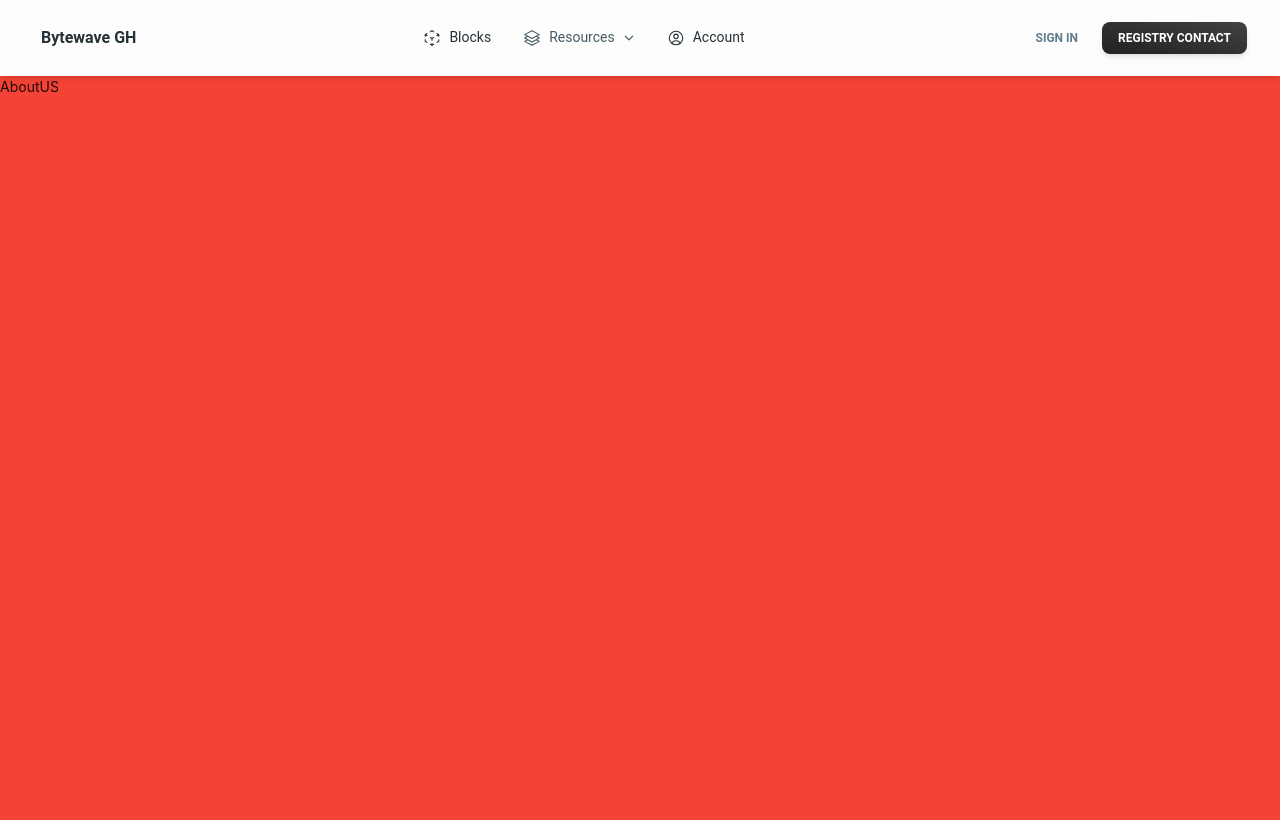
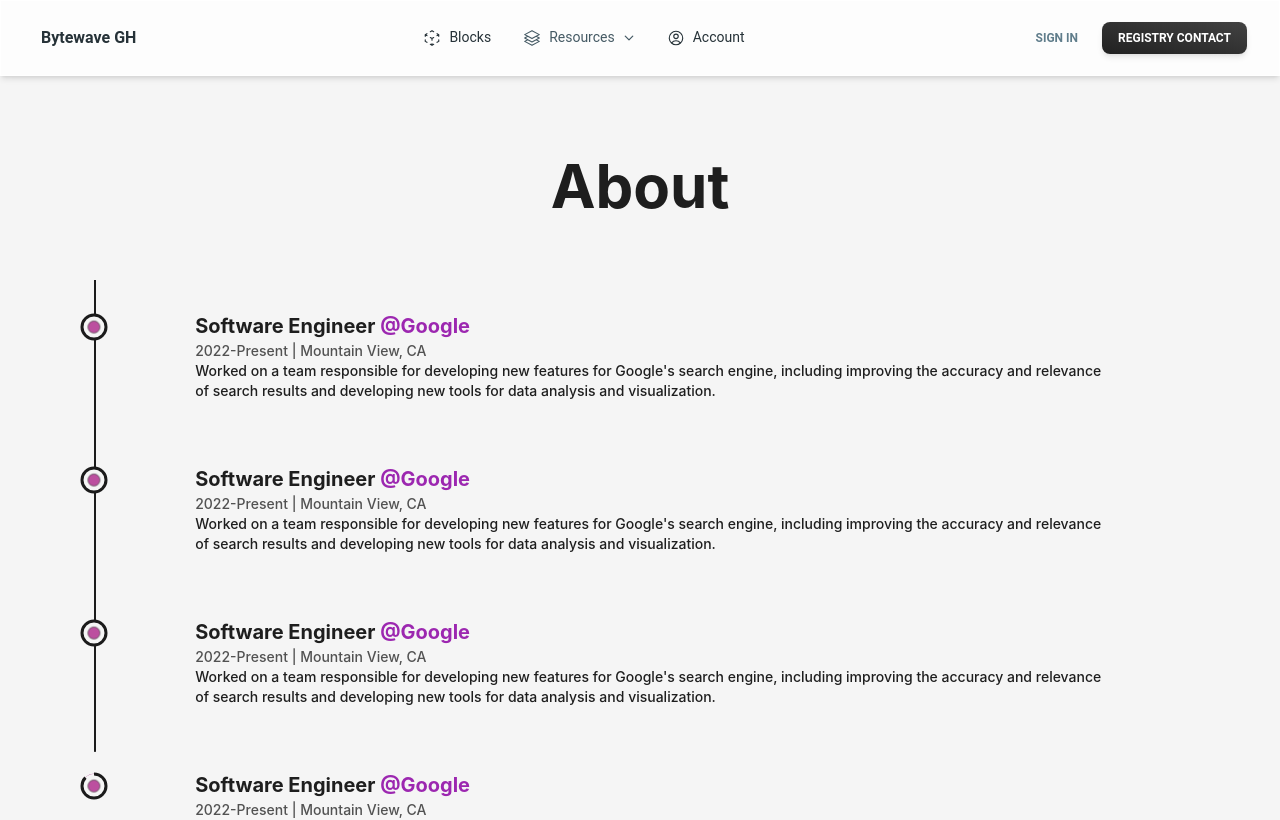
Before and after one commit to BytewaveGH/ByteWeb, a Next.js app: page /about in a window 1280 px wide. Shown: the top 820 px of the page. Built offline with nearby package versions, Linux system fonts and the light colour scheme.

Commit message:
part of about

```diff
--- a/src/app/about/page.tsx
+++ b/src/app/about/page.tsx
@@ -1,11 +1,38 @@
+'use client'
 
-
+import Experience from '@/pages/Experience'
+import { Timeline } from 'antd'
 import React from 'react'
 
 type Props = {}
 
 export default function About(){
   return (
-    <div className='w-full h-screen bg-red-500'>AboutUS</div>
+    <>
+    <Experience />
+    {/* <div className="w-1/4">
+         <h2>What will happen next?</h2>
+         <p>We will get back to you within 24 hours</p>
+         <p>You are a step closer to building great software</p>
+ <div className="mt-40">
+         <Timeline
+     items={[
+       {
+         children: 'Create a services site 2015-09-01',
+       },
+       {
+         children: 'Solve initial network problems 2015-09-01',
+       },
+       {
+         children: 'Technical testing 2015-09-01',
+       },
+       {
+         children: 'Network problems being solved 2015-09-01',
+       },
+     ]}
+   />
+   </div>
+    </div> */}
+     </>
   )
 }
--- a/src/pages/Experience.tsx
+++ b/src/pages/Experience.tsx
@@ -33,8 +33,8 @@
         layoutEffect:false
 
     })
-    return ( <div className="my-64">
-        <h2 className="font-bold text-8xl mb-32 w-full text-center md:text-6xl xs:text-4xl md:mb-16">Experience</h2>
+    return ( <div className="my-20">
+        <h2 className="font-bold text-8xl mb-32 w-full text-center md:text-6xl xs:text-4xl md:mb-16">About</h2>
         <div ref={ref} className="w-[75%] mx-auto relative lg:w-[90%] md:w-full">
             <motion.div
             style={{scaleY: scrollYProgress}}
--- a/tailwind.config.js
+++ b/tailwind.config.js
@@ -17,6 +17,12 @@
       fontFamily: {
         mont: ['var(--font-mont)', ...fontFamily.sans],
       },
+      colors:{
+        dark: "#1b1b1b",
+        light: "#f5f5f5",
+        primary: "#B63E96", // 240,86,199
+        primaryDark: "#58E6D9", // 80,230,217
+      },
       backgroundImage: {
         'gradient-radial': 'radial-gradient(var(--tw-gradient-stops))',
         'gradient-conic':
@@ -26,6 +32,7 @@
         'spin-slow': 'spin 8s linear infinite'
       }
 
+
     },
   },
   plugins: [
```
